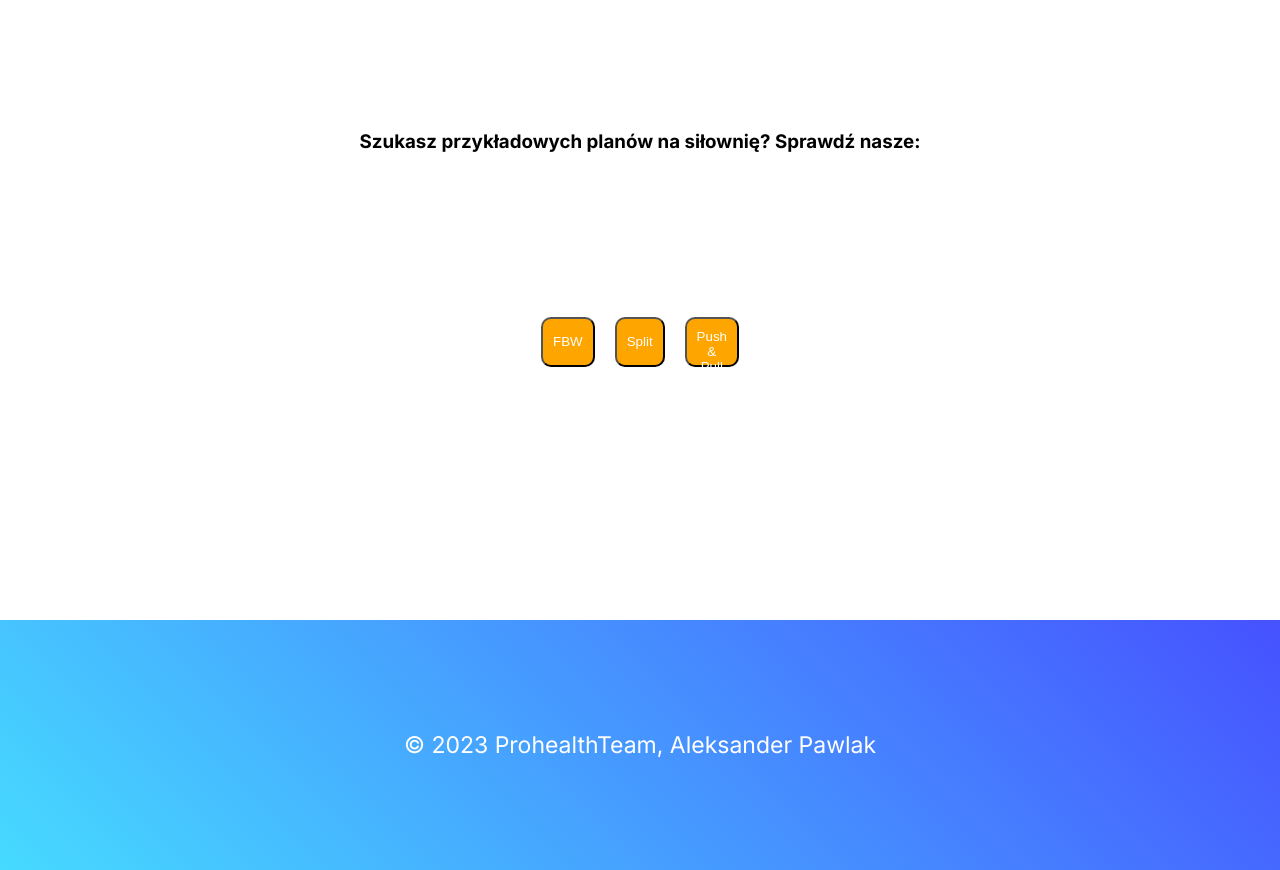
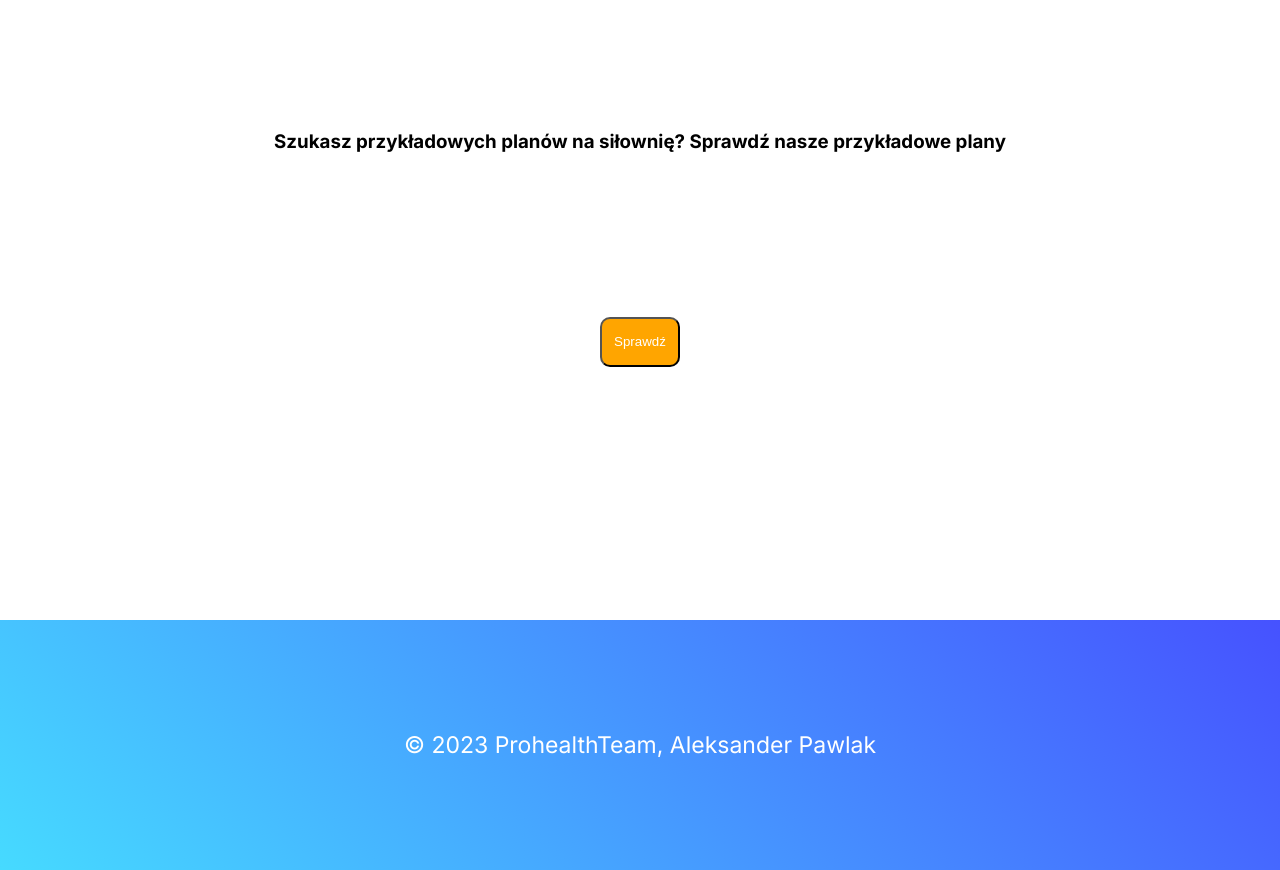
Before and after one commit to Pawko23/ProhealthTeam, a React (Create React App) app: page /training in a window 1280 px wide. Shown: the part 1000-1870 px from the top of the page. Built offline with nearby package versions, Linux system fonts and the light colour scheme.

Commit message:
added component for chosen gym plan

```diff
--- a/src/components/TrainingMain.js
+++ b/src/components/TrainingMain.js
@@ -21,11 +21,9 @@ const TrainingMain = () => {
             <button className={TrainingMainStyles['athlete-btn']}>Siatkarz</button>
             <button className={TrainingMainStyles['athlete-btn']}>Koszykarz</button>
         </div>
-        <h3>Szukasz przykładowych planów na siłownię? Sprawdź nasze:</h3>
+        <h3>Szukasz przykładowych planów na siłownię? Sprawdź nasze przykładowe plany</h3>
         <div className={TrainingMainStyles['gym-plans-box']}>
-            <button className={TrainingMainStyles['gym-plan-btn']}>FBW</button>
-            <button className={TrainingMainStyles['gym-plan-btn']}>Split</button>
-            <button className={TrainingMainStyles['gym-plan-btn']}>Push & Pull & Legs</button>
+            <button className={TrainingMainStyles['gym-plan-btn']}>Sprawdź</button>
         </div>
       </div>
       <Footer />
--- /dev/null
+++ b/src/styles/GymplanChosen.module.css
@@ -0,0 +1 @@
+/*# sourceMappingURL=GymplanChosen.module.css.map */
```
Also changed, not shown: src/components/GymplanChosen.js (added, +18 -0 lines), src/styles/GymplanChosen.module.scss (added), 1 other file (tests, documents, lock files or other folders).
